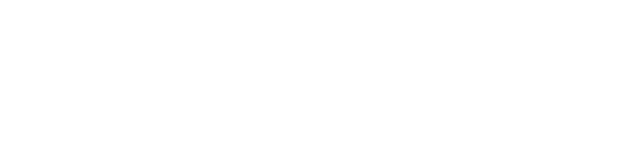
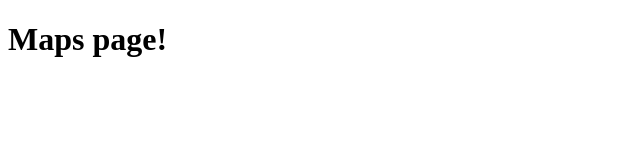
Before and after one commit to ThatOdieGuy/TodoApp, a plain HTML site: page maps.html in a window 1280 px wide. Shown: the whole page, without its empty margins (0-640 px from the left). Drawn offline with Linux system fonts and the light colour scheme.

Commit message:
Fixing typo in maps.html

```diff
--- a/maps.html
+++ b/maps.html
@@ -7,6 +7,6 @@
     <title>Document</title>
 </head>
 <body>
-
+    <h1>Maps page!</h1>
 </body>
 </html>
```
